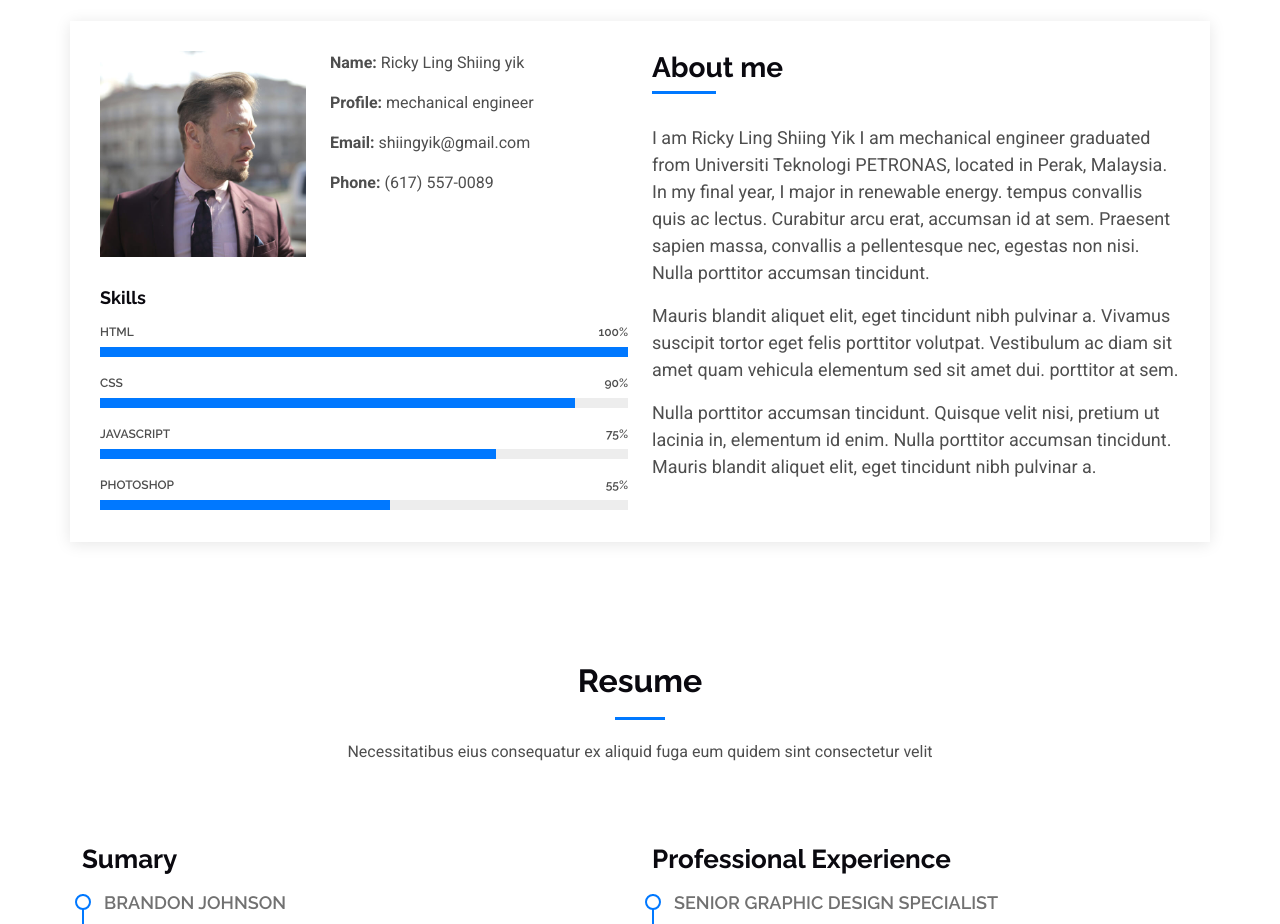
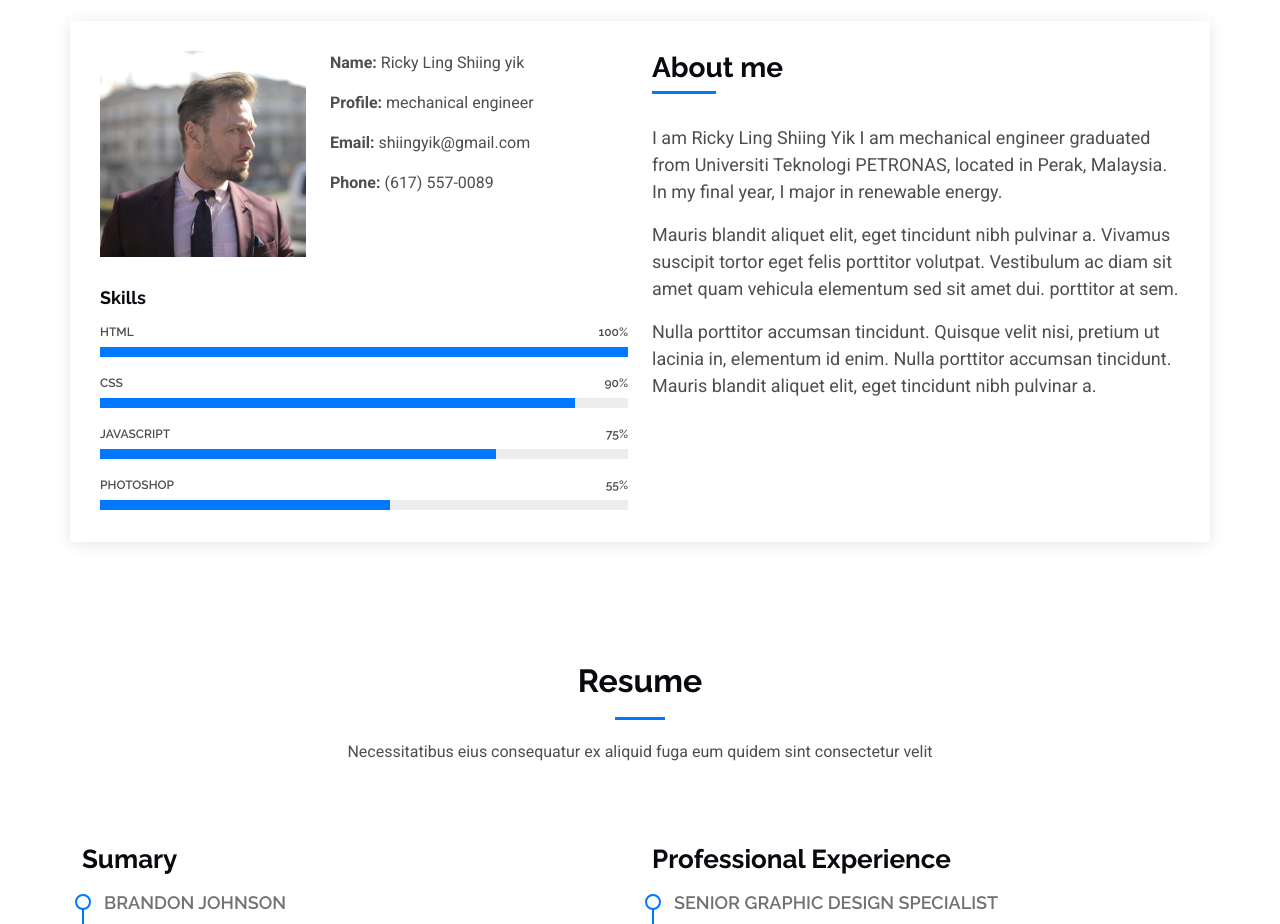
Before and after one commit to shiingyik-boop/website3, a plain HTML site: page index.html in a window 1280 px wide. Shown: the part 840-1764 px from the top of the page. Drawn offline with Linux system fonts and the light colour scheme.

Commit message:
Update index.html

```diff
--- a/index.html
+++ b/index.html
@@ -152,9 +152,8 @@
               <h4>About me</h4>
               <p>
                 I am Ricky Ling Shiing Yik I am mechanical engineer graduated from Universiti Teknologi PETRONAS, located in Perak, Malaysia.
-                In my final year, I major in renewable energy. tempus convallis quis ac lectus. Curabitur arcu erat, accumsan id
-                at sem. Praesent sapien massa, convallis a pellentesque nec, egestas non nisi. Nulla
-                porttitor accumsan tincidunt.
+                In my final year, I major in renewable energy.
+
               </p>
               <p>
                 Mauris blandit aliquet elit, eget tincidunt nibh pulvinar a. Vivamus suscipit tortor eget felis
```
